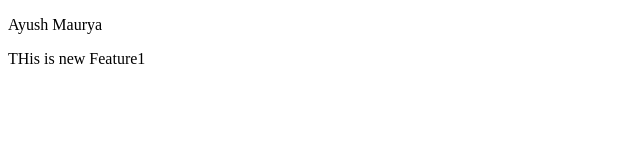
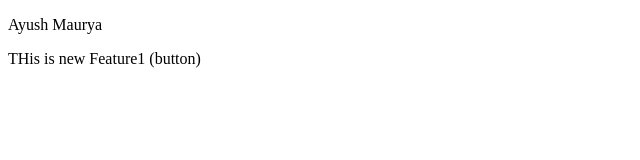
Before and after one commit to ayush-maurya12/localrepo, a plain HTML site: page index.html in a window 1280 px wide. Shown: the full height of the page, 0-640 px from the left. Drawn offline with Linux system fonts and the light colour scheme.

```diff
--- a/index.html
+++ b/index.html
@@ -7,6 +7,6 @@
 </head>
 <body>
     <p>Ayush Maurya</p>
-    <p>THis is new Feature1</p>
+    <p>THis is new Feature1 (button)</p>
 </body>
 </html>
```
